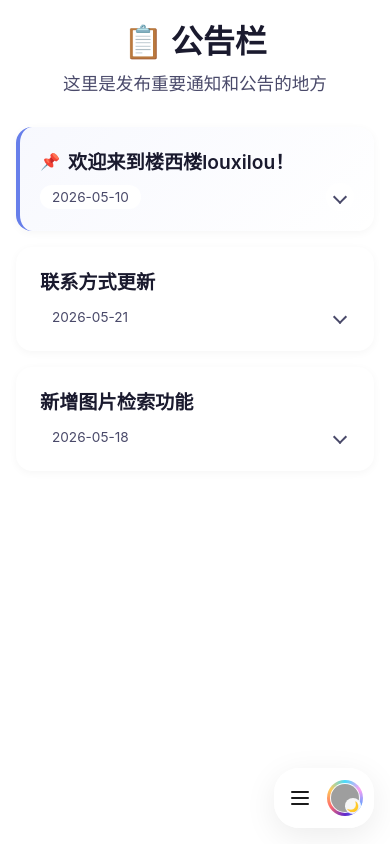
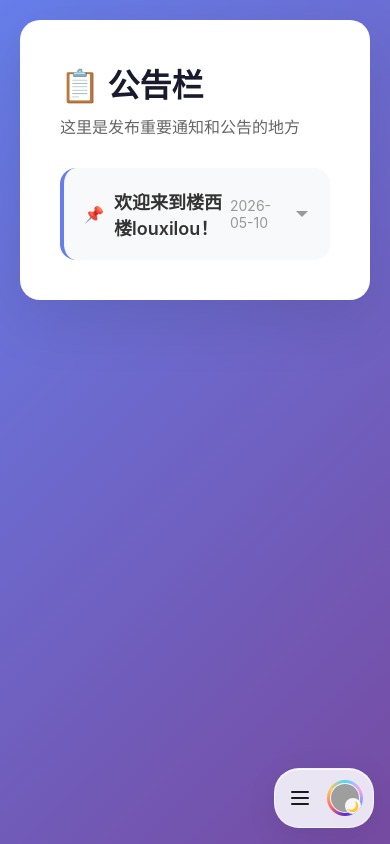
Before and after one commit to yywyboy/louxilou, a Vue app: page /reading-room in a window 390 px wide. Built offline with nearby package versions, Linux system fonts and the light colour scheme; grey boxes are pictures that could not be loaded.

Commit message:
修复公告栏页面：使用统一的数据文件

```diff
--- a/src/views/ReadingRoom.vue
+++ b/src/views/ReadingRoom.vue
@@ -32,10 +32,10 @@
         </div>
       </div>
 
-      <div v-if="announcements.length === 0" class="upload-guide">
+      <div v-if="articles.length === 0" class="upload-guide">
         <h3>📝 如何发布文章</h3>
-        <p>文章直接在 <code>src/views/ReadingRoom.vue</code> 文件的 announcements 数组中添加。</p>
-        <pre><code>const announcements = [
+        <p>文章直接在 <code>src/data/articles.ts</code> 文件中添加。</p>
+        <pre><code>const articles = [
   {
     id: '1',
     title: '文章标题',
@@ -52,43 +52,12 @@
 
 <script setup lang="ts">
 import { ref, computed } from 'vue'
-
-interface Announcement {
-  id: string
-  title: string
-  date: string
-  content: string
-  pinned: boolean
-}
-
-const announcements = ref<Announcement[]>([
-  {
-    id: '1',
-    title: '欢迎来到楼西楼louxilou！',
-    date: '2026-05-10',
-    content: '这是我的个人网站，这里可以看小说和图片，要联系我也可以！',
-    pinned: true
-  },
-  {
-    id: '2',
-    title: '新增图片检索功能',
-    date: '2026-05-18',
-    content: '观景台页面新增了图片类型检索功能，可以快速筛选不同类型的图片。',
-    pinned: false
-  },
-  {
-    id: '3',
-    title: '联系方式更新',
-    date: '2026-05-21',
-    content: '联系页面新增了抖音账号，欢迎关注！点击邮箱和电话卡片可以直接复制。',
-    pinned: false
-  }
-])
+import { articles } from '../data/articles'
 
 const expandedId = ref<string | null>(null)
 
 const sortedAnnouncements = computed(() => {
-  return [...announcements.value].sort((a, b) => {
+  return [...articles].sort((a, b) => {
     if (a.pinned && !b.pinned) return -1
     if (!a.pinned && b.pinned) return 1
     return new Date(b.date).getTime() - new Date(a.date).getTime()
@@ -103,285 +72,214 @@ const toggleExpand = (id: string) => {
 <style scoped>
 .page-container {
   min-height: 100vh;
-  padding: 2rem;
+  padding: 20px;
+  background: linear-gradient(135deg, #667eea 0%, #764ba2 100%);
 }
 
 .page-content {
   max-width: 800px;
   margin: 0 auto;
+  padding: 40px;
+  background: white;
+  border-radius: 20px;
+  box-shadow: 0 20px 60px rgba(0, 0, 0, 0.1);
 }
 
 h1 {
-  font-size: 2.5rem;
-  margin-bottom: 0.5rem;
-  color: var(--color-text, #333);
-  text-align: center;
+  font-size: 32px;
+  margin: 0 0 8px 0;
 }
 
-p {
-  font-size: 1.1rem;
-  color: var(--color-text-secondary, #666);
-  text-align: center;
-  margin-bottom: 2rem;
+.page-content > p {
+  color: #666;
+  margin: 0 0 30px 0;
 }
 
 .announcement-list {
   display: flex;
   flex-direction: column;
-  gap: 1rem;
-  margin-bottom: 2rem;
+  gap: 15px;
 }
 
 .announcement-card {
-  background: var(--card-bg, #ffffff);
+  background: #f8f9fa;
   border-radius: 16px;
-  padding: 1.5rem;
-  box-shadow: 0 2px 8px rgba(0, 0, 0, 0.04);
+  overflow: hidden;
   cursor: pointer;
-  border-left: 4px solid transparent;
-  transition: all 0.4s cubic-bezier(0.4, 0, 0.2, 1);
-  overflow: hidden;
+  transition: all 0.3s ease;
 }
 
 .announcement-card:hover {
-  transform: translateY(-2px);
-  box-shadow: 0 8px 25px rgba(0, 0, 0, 0.08);
-}
-
-.announcement-card.expanded {
-  box-shadow: 0 12px 35px rgba(0, 0, 0, 0.12);
-  border-radius: 16px;
+  box-shadow: 0 4px 20px rgba(0, 0, 0, 0.1);
 }
 
 .announcement-card.pinned {
-  border-left-color: #667eea;
-  background: linear-gradient(135deg, rgba(102, 126, 234, 0.05) 0%, transparent 100%);
+  border-left: 4px solid #667eea;
 }
 
 .announcement-header {
   display: flex;
   justify-content: space-between;
   align-items: center;
+  padding: 20px;
 }
 
 .title-wrapper {
   display: flex;
   align-items: center;
-  gap: 0.5rem;
+  gap: 10px;
 }
 
 .pin-badge {
-  font-size: 1rem;
-  animation: bounce 1s ease-in-out infinite;
-}
-
-@keyframes bounce {
-  0%, 100% {
-    transform: translateY(0);
-  }
-  50% {
-    transform: translateY(-3px);
-  }
+  font-size: 16px;
 }
 
 .announcement-title {
-  font-size: 1.2rem;
+  font-size: 18px;
   font-weight: 600;
-  color: var(--color-text, #1a1a1a);
+  color: #333;
 }
 
 .header-right {
   display: flex;
   align-items: center;
-  gap: 12px;
+  gap: 15px;
 }
 
 .announcement-date {
-  font-size: 0.85rem;
-  color: var(--color-text-secondary, #666);
-  background: var(--color-bg, #f0f0f0);
-  padding: 0.25rem 0.75rem;
-  border-radius: 20px;
-  transition: all 0.3s ease;
+  font-size: 14px;
+  color: #999;
 }
 
 .expand-icon-wrapper {
+  width: 24px;
+  height: 24px;
   display: flex;
   align-items: center;
   justify-content: center;
-  width: 28px;
-  height: 28px;
-  border-radius: 50%;
-  background: var(--color-bg, #f0f0f0);
-  transition: all 0.3s ease;
-}
-
-.announcement-card:hover .expand-icon-wrapper,
-.announcement-card.expanded .expand-icon-wrapper {
-  background: #667eea;
 }
 
 .expand-icon {
-  width: 10px;
-  height: 10px;
-  border-right: 2px solid var(--color-text-secondary, #666);
-  border-bottom: 2px solid var(--color-text-secondary, #666);
-  transform: rotate(45deg);
-  transition: all 0.4s cubic-bezier(0.4, 0, 0.2, 1);
-}
-
-.announcement-card:hover .expand-icon,
-.announcement-card.expanded .expand-icon {
-  border-color: #fff;
+  width: 0;
+  height: 0;
+  border-left: 6px solid transparent;
+  border-right: 6px solid transparent;
+  border-top: 6px solid #999;
+  transition: transform 0.3s ease;
 }
 
 .announcement-card.expanded .expand-icon {
-  transform: rotate(-135deg) translateY(2px);
+  transform: rotate(180deg);
 }
 
 .announcement-content-container {
   overflow: hidden;
   max-height: 0;
-  transition: max-height 0.4s cubic-bezier(0.4, 0, 0.2, 1), opacity 0.3s ease;
-  opacity: 0;
+  transition: max-height 0.3s ease;
 }
 
 .announcement-content-container.expanded {
-  max-height: 300px;
-  opacity: 1;
+  max-height: 500px;
 }
 
 .announcement-content-wrapper {
-  margin-top: 1rem;
-  padding-top: 1rem;
-  border-top: 1px solid var(--color-border, #e5e7eb);
-  animation: contentFadeIn 0.4s ease forwards;
-}
-
-@keyframes contentFadeIn {
-  from {
-    opacity: 0;
-    transform: translateY(-10px);
-  }
-  to {
-    opacity: 1;
-    transform: translateY(0);
-  }
+  padding: 0 20px 20px;
 }
 
 .announcement-content {
-  font-size: 1rem;
-  color: var(--color-text-secondary, #666);
-  line-height: 1.7;
   margin: 0;
-  animation: textReveal 0.5s ease forwards;
-}
-
-@keyframes textReveal {
-  from {
-    opacity: 0;
-  }
-  to {
-    opacity: 1;
-  }
+  color: #555;
+  line-height: 1.8;
+  white-space: pre-wrap;
 }
 
 .upload-guide {
+  margin-top: 30px;
+  padding: 20px;
   background: linear-gradient(135deg, rgba(102, 126, 234, 0.1) 0%, rgba(118, 75, 162, 0.1) 100%);
-  padding: 20px;
   border-radius: 12px;
-  animation: slideIn 0.5s ease forwards;
-}
-
-@keyframes slideIn {
-  from {
-    opacity: 0;
-    transform: translateY(20px);
-  }
-  to {
-    opacity: 1;
-    transform: translateY(0);
-  }
 }
 
 .upload-guide h3 {
-  margin: 0 0 12px 0;
-  font-size: 1rem;
+  margin: 0 0 10px 0;
 }
 
 .upload-guide p {
-  margin: 8px 0;
-  font-size: 0.9rem;
-  text-align: left;
+  margin: 5px 0;
+  color: #666;
 }
 
 .upload-guide code {
-  background: rgba(0, 0, 0, 0.1);
+  background: rgba(0, 0, 0, 0.05);
   padding: 2px 6px;
   border-radius: 4px;
-  font-size: 0.85rem;
+  font-size: 14px;
 }
 
 .upload-guide pre {
-  background: rgba(0, 0, 0, 0.1);
-  padding: 10px;
-  border-radius: 6px;
+  background: rgba(0, 0, 0, 0.08);
+  padding: 15px;
+  border-radius: 8px;
   overflow-x: auto;
-  margin: 6px 0 0 0;
-  font-size: 0.8rem;
+  margin: 10px 0;
 }
 
-[data-theme="dark"] .announcement-card {
-  background: rgba(30, 30, 40, 0.85);
+.upload-guide pre code {
+  background: none;
+  padding: 0;
 }
 
-[data-theme="dark"] .announcement-card.pinned {
-  background: linear-gradient(135deg, rgba(129, 140, 248, 0.1) 0%, transparent 100%);
-}
+@media (prefers-color-scheme: dark) {
+  .page-container {
+    background: linear-gradient(135deg, #1a1a2e 0%, #16213e 100%);
+  }
 
-[data-theme="dark"] .announcement-date {
-  background: rgba(255, 255, 255, 0.1);
-}
-
-[data-theme="dark"] .expand-icon-wrapper {
-  background: rgba(255, 255, 255, 0.1);
-}
-
-[data-theme="dark"] .announcement-content-wrapper {
-  border-top-color: rgba(255, 255, 255, 0.1);
-}
-
-[data-theme="dark"] .upload-guide {
-  background: linear-gradient(135deg, rgba(129, 140, 248, 0.15) 0%, rgba(192, 132, 252, 0.15) 100%);
-}
-
-[data-theme="dark"] .upload-guide code,
-[data-theme="dark"] .upload-guide pre {
-  background: rgba(255, 255, 255, 0.08);
-}
-
-@media (max-width: 768px) {
-  .page-container {
-    padding: 1rem;
+  .page-content {
+    background: #1e293b;
   }
 
   h1 {
-    font-size: 2rem;
+    color: #e2e8f0;
+  }
+
+  .page-content > p {
+    color: #94a3b8;
   }
 
   .announcement-card {
-    padding: 1.25rem;
+    background: #334155;
   }
 
-  .announcement-header {
-    flex-direction: column;
-    align-items: flex-start;
-    gap: 0.5rem;
+  .announcement-title {
+    color: #e2e8f0;
   }
 
-  .header-right {
-    width: 100%;
-    justify-content: space-between;
+  .announcement-date {
+    color: #64748b;
+  }
+
+  .expand-icon {
+    border-top-color: #64748b;
+  }
+
+  .announcement-content {
+    color: #cbd5e1;
+  }
+
+  .upload-guide {
+    background: rgba(129, 140, 248, 0.15);
+  }
+
+  .upload-guide p {
+    color: #cbd5e1;
+  }
+
+  .upload-guide code {
+    background: rgba(255, 255, 255, 0.1);
+  }
+
+  .upload-guide pre {
+    background: rgba(255, 255, 255, 0.05);
   }
 }
 </style>
```
